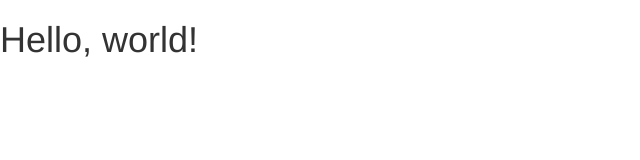
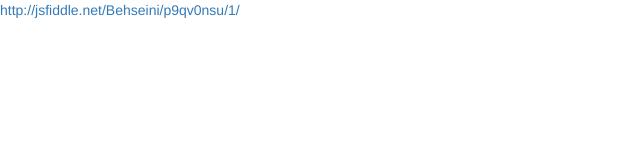
Before and after one commit to Behseini/French-Immersion, a plain HTML site: page index.html in a window 1280 px wide. Shown: the whole page, without its empty margins (0-640 px from the left). Drawn offline with nearby package versions, Linux system fonts and the light colour scheme.

Commit message:
Update index.html

```diff
--- a/index.html
+++ b/index.html
@@ -16,7 +16,8 @@
     <![endif]-->
   </head>
   <body>
-    <h1>Hello, world!</h1>
+
+    <a>http://jsfiddle.net/Behseini/p9qv0nsu/1/</a>
 
     <!-- jQuery (necessary for Bootstrap's JavaScript plugins) -->
     <script src="https://ajax.googleapis.com/ajax/libs/jquery/1.11.1/jquery.min.js"></script>
```
